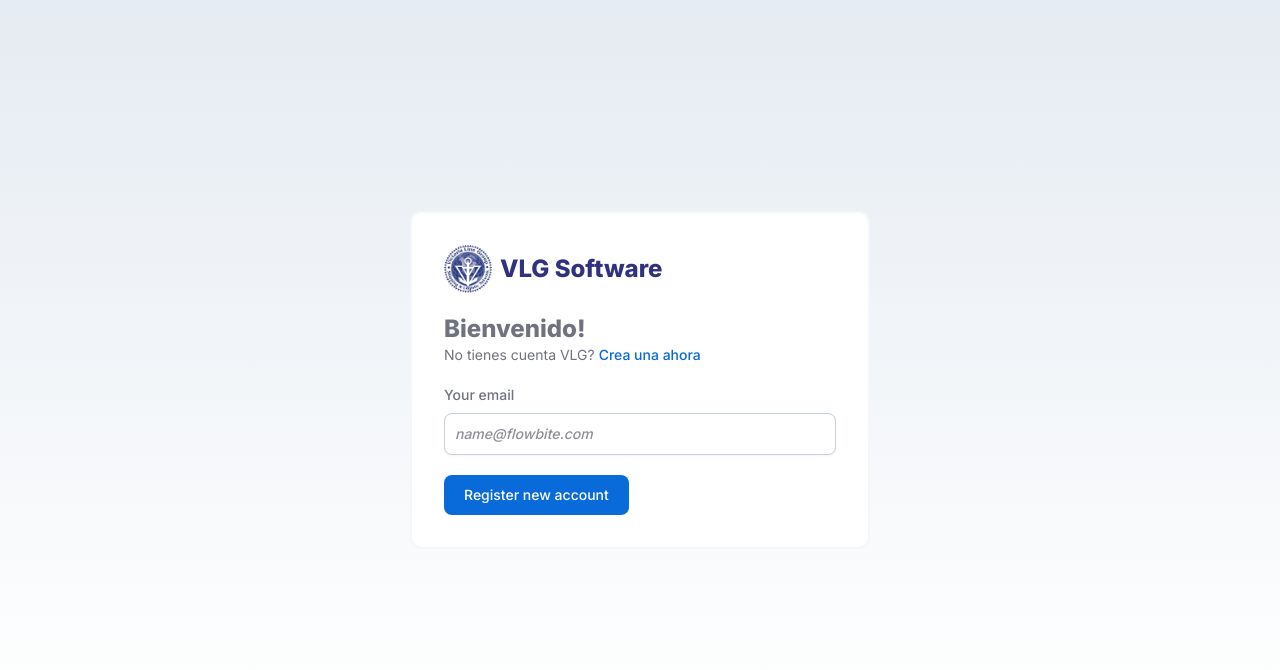
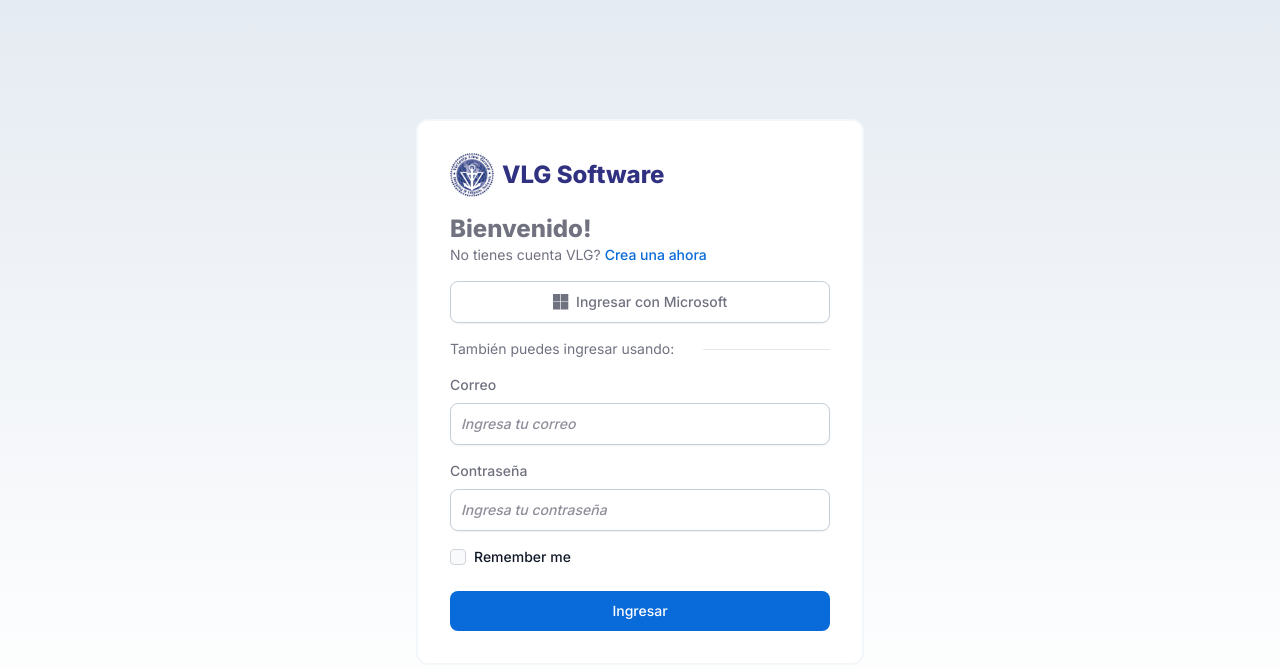
Before and after one commit to CesarAugusto316/vlg-software, a React (Vite) app: page /login in a window 1280 px wide. Shown: the top 670 px of the page. Built offline with nearby package versions, Linux system fonts and the light colour scheme.

Commit message:
✨ Update styles and dependencies, add Microsoft logo

```diff
--- a/package.json
+++ b/package.json
@@ -10,6 +10,11 @@
     "preview": "vite preview"
   },
   "dependencies": {
+    "@fortawesome/fontawesome-svg-core": "^6.5.1",
+    "@fortawesome/free-brands-svg-icons": "^6.5.1",
+    "@fortawesome/free-regular-svg-icons": "^6.5.1",
+    "@fortawesome/free-solid-svg-icons": "^6.5.1",
+    "@fortawesome/react-fontawesome": "^0.2.0",
     "@react-spring/web": "^9.7.3",
     "@tanstack/react-query": "^5.20.5",
     "axios": "^1.6.7",
--- a/src/app/login/Login.tsx
+++ b/src/app/login/Login.tsx
@@ -1,16 +1,17 @@
 import { FC } from 'react';
 import vlgLogo from '../../assets/icons/vlg-logo.png';
-
+import { faMicrosoft } from '@fortawesome/free-brands-svg-icons/faMicrosoft';
+import { FontAwesomeIcon } from '@fortawesome/react-fontawesome';
 
 export const Login: FC = () => {
   return (
     <div className="bg-gradient-to-b from-gray-vlg-200 to-white h-screen to-90% flex items-center justify-center">
 
-      <form className="-mt-10 w-[460px] bg-white p-8 rounded-xl border-gray-vlg-100 border-2">
-        <ul className="flex flex-col gap-5">
+      <form className="-mt-4 w-[448px] bg-white p-8 rounded-xl border-gray-vlg-100 border-2">
+        <ul className="flex flex-col gap-4">
           <li className="flex items-center gap-2">
             <img
-              className="w-12 h-12 shadow-md-light"
+              className="w-11 h-11 shadow-md-light"
               src={vlgLogo}
               alt="vlg-logo"
             />
@@ -23,22 +24,58 @@
           </li>
 
           <li>
-            <label htmlFor="email" className="block mb-2 text-sm font-medium  dark:text-white">Your email</label>
+            <button type="button" className="hover:text-blue-vlg-600 gap-2 flex items-center justify-center shadow-sm w-full bg-white border border-gray-vlg-300 focus:outline-none hover:bg-gray-100 focus:ring-4 focus:ring-gray-100 font-medium rounded-lg px-5 py-2.5   dark:bg-gray-800 dark:text-white dark:border-gray-600 dark:hover:bg-gray-700 dark:hover:border-gray-600 dark:focus:ring-gray-700">
+              <FontAwesomeIcon size="lg" icon={faMicrosoft} />
+              <span>Ingresar con Microsoft</span>
+            </button>
+          </li>
+
+          <li className="flex items-center justify-between">
+            <p>También puedes ingresar usando:</p>
+            <hr className="w-1/3" />
+          </li>
+
+          <li>
+            <label htmlFor="email" className="block mb-2 text-sm font-medium  dark:text-white">Correo</label>
             <input
               type="email"
               id="email"
-              className="shadow-sm  bg-white border border-gray-vlg-300 font-medium text-sm rounded-lg focus:ring-blue-vlg-900 focus:border-blue-vlg-900 block w-full p-2.5 dark:bg-gray-700 dark:border-gray-600 dark:placeholder-gray-400 dark:text-white dark:shadow-sm-light placeholder:italic placeholder-gray-vlg-400/80"
-              placeholder="name@flowbite.com"
+              className="shadow-sm bg-white border text-sm  border-gray-vlg-300 font-medium  rounded-lg focus:ring-blue-vlg-900 focus:border-blue-vlg-900 block w-full p-2.5 dark:bg-gray-700 dark:border-gray-600 dark:placeholder-gray-400 dark:text-white dark:shadow-sm-light placeholder:italic placeholder-gray-vlg-400/80"
+              placeholder="Ingresa tu correo"
               required
             />
           </li>
 
           <li>
+            <label htmlFor="password" className="block mb-2 text-sm font-medium  dark:text-white">Contraseña</label>
+            <input
+              type="password"
+              id="password"
+              className="shadow-sm bg-white border text-sm  border-gray-vlg-300 font-medium  rounded-lg focus:ring-blue-vlg-900 focus:border-blue-vlg-900 block w-full p-2.5 dark:bg-gray-700 dark:border-gray-600 dark:placeholder-gray-400 dark:text-white dark:shadow-sm-light placeholder:italic placeholder-gray-vlg-400/80"
+              placeholder="Ingresa tu contraseña"
+              required
+            />
+          </li>
+
+          <li className="flex items-center">
+            <div className="flex items-center h-5">
+              <input
+                id="remember"
+                type="checkbox"
+                value=""
+                className="checked:bg-blue-vlg-900 w-4 h-4 border border-gray-300 rounded bg-gray-50 focus:ring-3 focus:ring-blue-vlg-600/30 dark:bg-gray-700 dark:border-gray-600 dark:focus:ring-blue-600 dark:ring-offset-gray-800 dark:focus:ring-offset-gray-800"
+                required
+              />
+            </div>
+            <label htmlFor="remember" className="ms-2 text-sm font-medium text-gray-900 dark:text-gray-300">Remember me</label>
+          </li>
+
+          <li className="mt-2">
             <button
               type="submit"
-              className="text-white bg-blue-vlg-500 hover:bg-blue-vlg-600 focus:ring-4 focus:outline-none focus:ring-blue-300 font-medium rounded-lg text-sm px-5 py-2.5 text-center"
+              className="w-full text-white bg-blue-vlg-500 hover:bg-blue-vlg-600 focus:ring-4 focus:outline-none focus:ring-blue-300 font-medium rounded-lg text-sm px-5 py-2.5 text-center"
             >
-              Register new account
+              Ingresar
             </button>
           </li>
         </ul>
--- a/src/index.css
+++ b/src/index.css
@@ -15,7 +15,7 @@
   }
 
   a {
-    @apply text-blue-vlg-500 font-medium;
+    @apply text-blue-vlg-500 font-medium hover:text-blue-vlg-600;
   }
 
   h2 {
```
Also changed, not shown: src/assets/icons/microsoft.svg (added), 1 other file (tests, documents, lock files or other folders).
